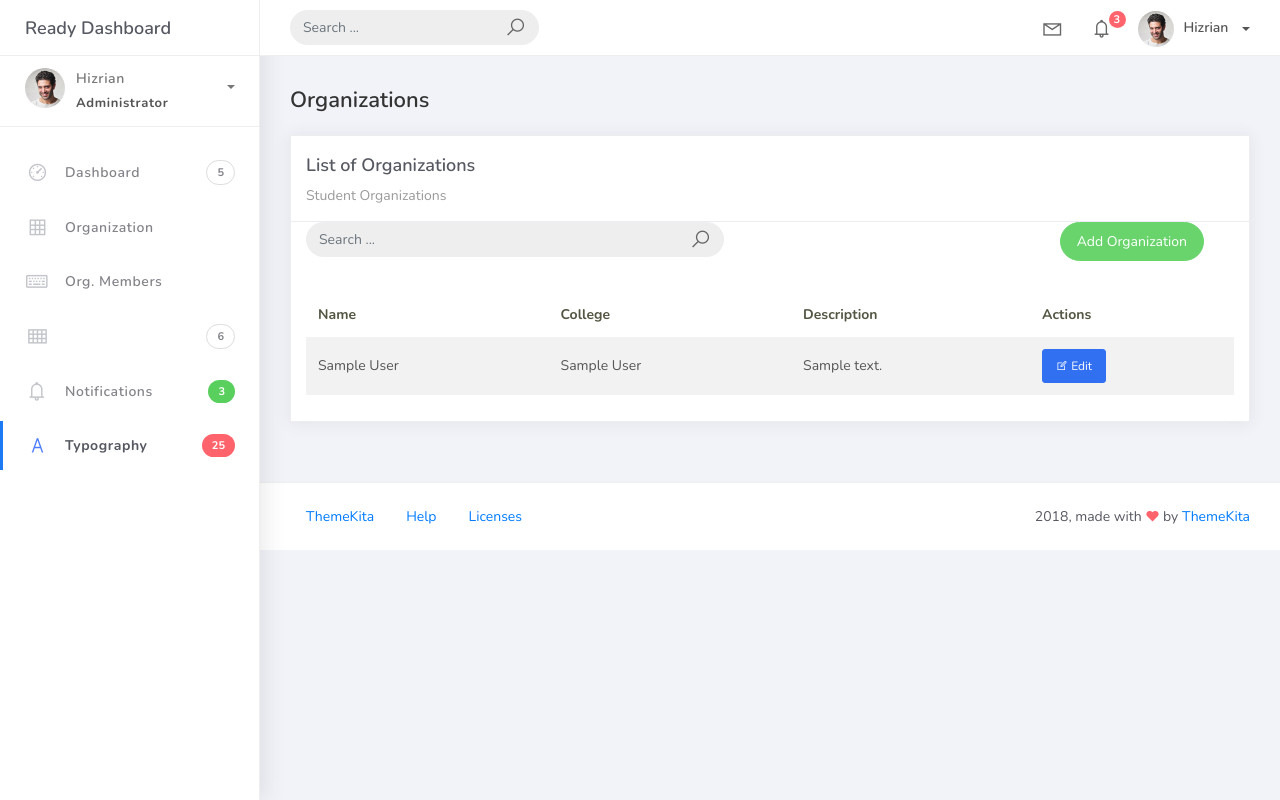
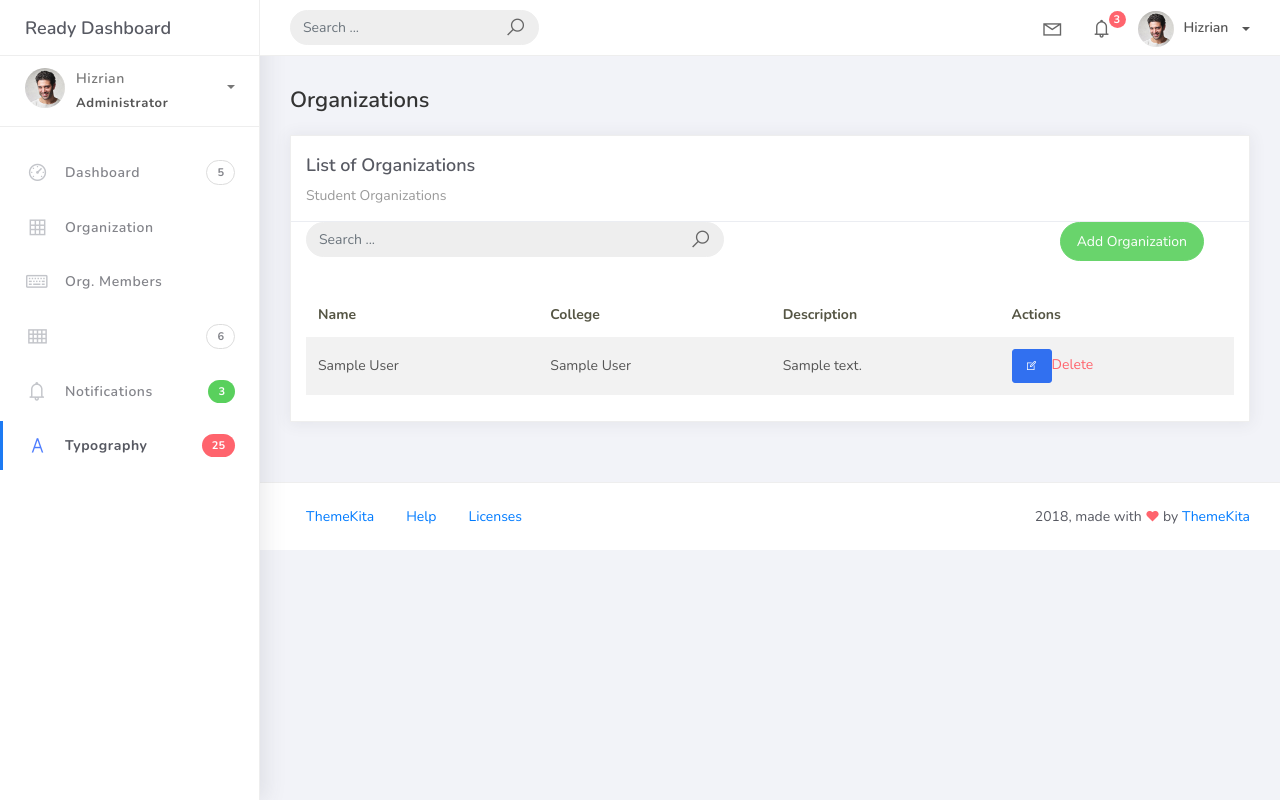
Before and after one commit to acesuus/PSUSphere, a Django app: page /organization_list/ in a window 1280 px wide. Run offline with Django 5.2, Linux system fonts and the light colour scheme; tables that the repository leaves empty hold one stand-in row (values such as "Sample post"); some libraries are stand-ins or nearby versions.

Commit message:
modified org_list.html

```diff
--- a/projectsite/templates/org_list.html
+++ b/projectsite/templates/org_list.html
@@ -50,7 +50,9 @@
                   <td>{{ organization.description }}</td>
                   <td>
                     <a href="{% url 'organization-update' organization.pk %}" class="btn btn-primary btn-sm">
-                      <i class="la la-edit"></i> Edit
+                        <i class="la la-edit"></i>
+                        <a href="organization_list/{{ object.id }}/delete" class="text-danger">Delete
+                        </a>
                     </a>
                   </td>
                 </tr>
```
